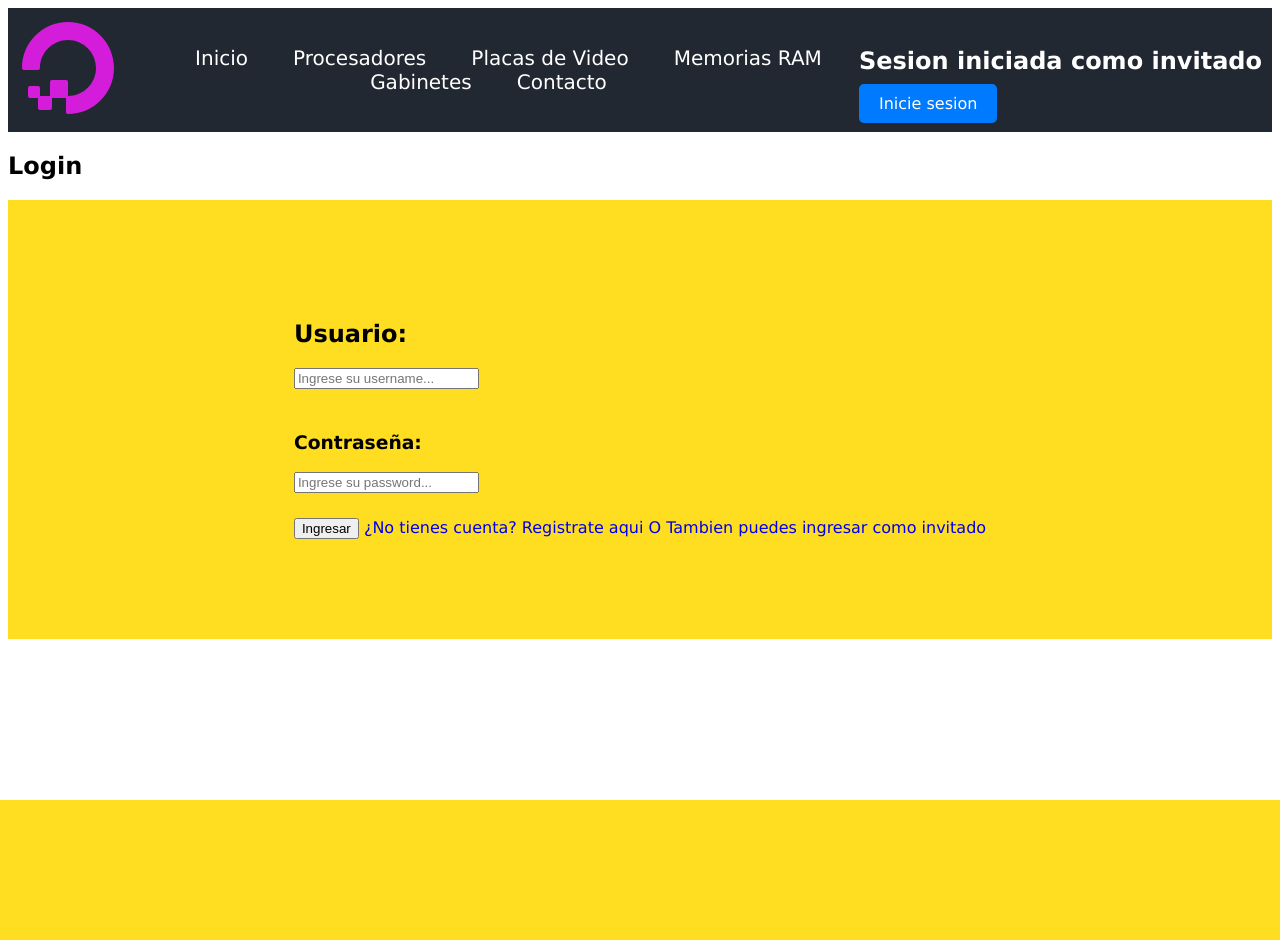
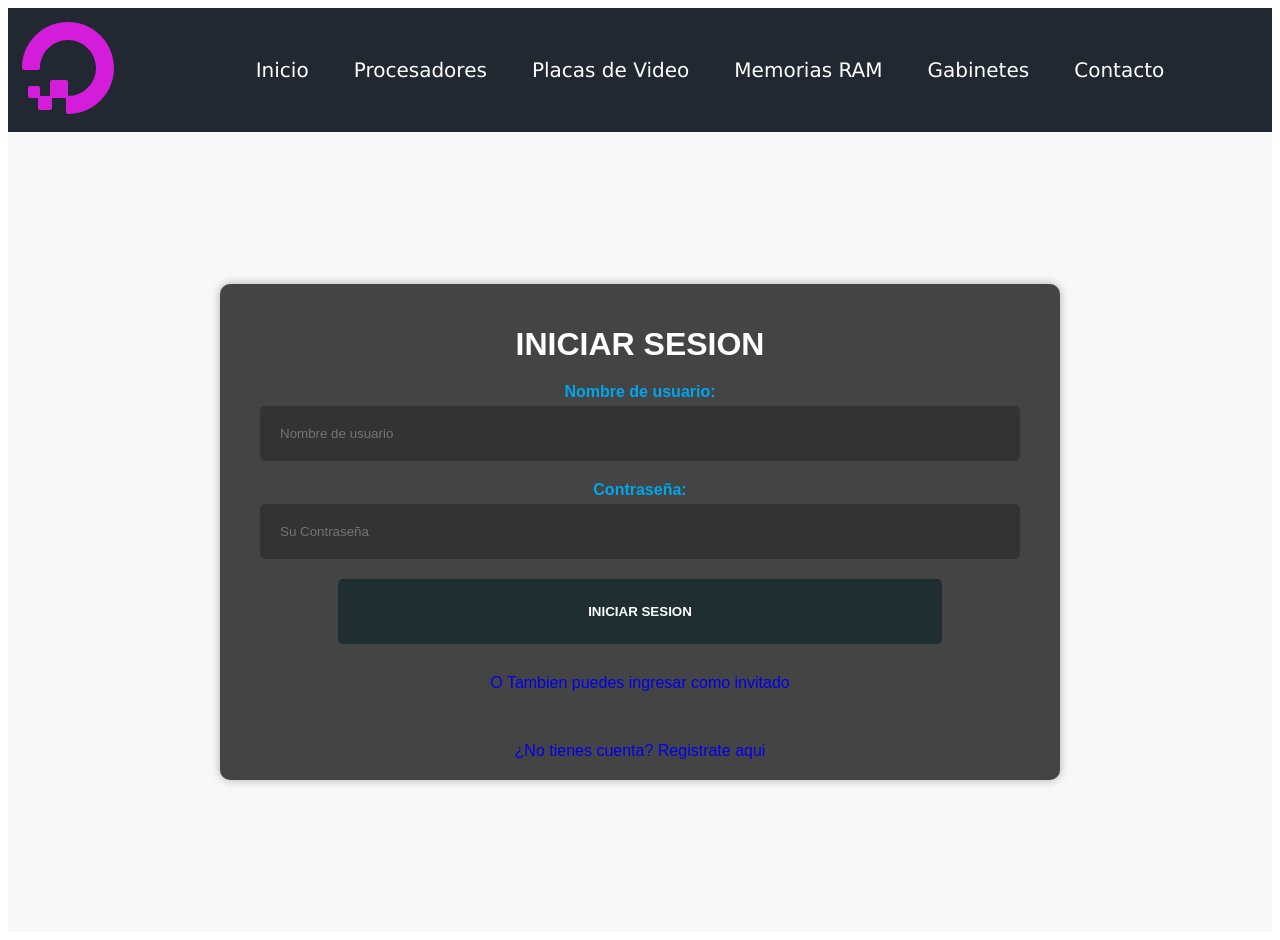
Before and after one commit to LucasCueli/ProyectoTPE-Web2, a PHP site: page /login in a window 1280 px wide. Before the commit the page ends 800 px from the top, so only its background shows below. Run offline with PHP 8.4, Linux system fonts and the light colour scheme.

Commit message:
Se agrego css formularios login y register, se acomodaron links header, tambien boton cerrar sesion

```diff
--- a/css/style.css
+++ b/css/style.css
@@ -15,6 +15,9 @@ header {
 
 a{
     text-decoration: none;
+}
+a:visited{
+    color:#EEEEEE;
 }
 
 /* Estilos para el logo */
@@ -36,7 +39,7 @@ a{
 
 /* Estilos para el botón de inicio de sesión */
 .login a {
-    background-color: #007bff;
+    background-color: #d31dda;
     color: #fff;
     padding: 10px 20px;
     text-decoration: none;
@@ -44,7 +47,7 @@ a{
 }
 
 .login a:hover {
-    background-color: #0056b3; /* Cambia el color al pasar el ratón sobre el botón */
+    background-color: #4f0e52; /* Cambia el color al pasar el ratón sobre el botón */
 }
 
 /* Estilos de la sección de Index */
@@ -96,15 +99,84 @@ a{
 
 
 
-/* Estilos login */
+/* Estilos Login y Register */
 
-.Usuarios{
-    padding: 100px;
-    background-color: #ffdd20;
+.centrar-formulario{
+    background-color: #f8f8f8;
+    font-family: Arial, sans-serif;
+    display: flex;
     justify-content: center;
-    display: grid;
-    gap: 25px;
+    align-items: center;
+    height: 100vh;
+    margin: 0;
 }
+.formulario {
+    background-color: #444;
+    border-radius: 10px;
+    padding: 20px;
+    box-shadow: 0 0 10px rgba(0, 0, 0, 0.3);
+    text-align: center;
+    width: 800px; /* Ancho del formulario */
+}
+
+/* Agregamos margen automático (auto) para centrar horizontalmente */
+.formulario form {
+    margin: 0 auto;
+}
+
+h1 {
+    color: #fff;
+    text-transform: uppercase;
+    margin-bottom: 20px;
+}
+
+.campo {
+    margin-bottom: 20px;
+}
+
+label {
+    display: block;
+    color: #00a6eb;
+    margin-bottom: 5px;
+    font-weight: bold;
+}
+
+input,
+textarea {
+    width: 90%;
+    padding: 20px;
+    background-color: #333;
+    border: none;
+    color: #000000;
+    border-radius: 5px;
+}
+
+input:focus,
+textarea:focus {
+    background-color: #00a6eb;
+    outline: none;
+}
+
+.boton button {
+    background-color: #1e2e31;
+    color: #fff;
+    border: none;
+    padding: 25px 250px;
+    border-radius: 5px;
+    cursor: pointer;
+    font-weight: bold;
+    text-transform: uppercase;
+}
+.boton button:hover {
+    background-color: #513968;
+}
+.invited{
+    margin-top: 30px;
+}
+.not-user{
+    margin-top: 50px;
+}
+
 
 /* Estilos del footer */
 footer {
--- a/templates/gabinetes.phtml
+++ b/templates/gabinetes.phtml
@@ -1,6 +1,5 @@
 <?php
     include_once('header.tpl');
-    include_once('navbar.tpl');
 ?>
 <h1>Gabinetes</h1>
 <?php include_once 'footer.tpl'; ?>
--- a/templates/login.phtml
+++ b/templates/login.phtml
@@ -1,21 +1,30 @@
-<?php include_once('header.tpl'); ?>
-<div class="container">
-    <h2>Login</h2>
-    <form action="verify" method="POST" class="Usuarios">
-        <div>
-            <h2>Usuario:</h2>
-            <input type="text" name="username" placeholder="Ingrese su username..."/>
+
+<?php include_once('navbar.tpl'); ?>
+
+<div class="centrar-formulario">
+    <div class="formulario">
+        <h1>Iniciar Sesion</h1>
+        <form action="verify" method="POST">
+            <div class="campo">
+                <label for="nombre">Nombre de usuario:</label>
+                <input type="text"  name="username" placeholder="Nombre de usuario">
             </div>
-        <div>
-            <h3>Contraseña:</h3>
-            <input type="password" name="password" placeholder="Ingrese su password..."/>
+            <div class="campo">
+                <label for="email">Contraseña:</label>
+                <input type="pasword" name="password" placeholder="Su Contraseña">
             </div>
-        <div>
-            <button class="buton-login" type="submit">Ingresar</button>
+            <div class="boton">
+                <button type="submit">Iniciar Sesion</button>
+            </div>
+            <div class="invited">
+                <a href="index">O Tambien puedes ingresar como invitado</a>
+            </div>
+            <div class="not-user">
                 <a href="register">¿No tienes cuenta? Registrate aqui </a>
-            <a href="index">O Tambien puedes ingresar como invitado</a>
             </div>
 
         </form>
     </div>
+ </div>
+
 <?php include_once('footer.tpl'); ?>
--- /dev/null
+++ b/templates/navbar.tpl
@@ -0,0 +1,26 @@
+<!DOCTYPE html>
+<html lang="en">
+<head>
+    <meta charset="UTF-8">
+    <meta name="viewport" content="width=device-width, initial-scale=1.0">
+    <title>Tienda de Computacion</title>
+    <link rel="stylesheet" href="./css/style.css">
+
+</head>
+      <header>
+        <div class="logo">
+          <a href="index">
+            <svg xmlns="http://www.w3.org/2000/svg" x="0px" y="0px" width="100" height="100" viewBox="0,0,256,256">
+            <g fill="#222831" fill-rule="nonzero" stroke="none" stroke-width="1" stroke-linecap="butt" stroke-linejoin="miter" stroke-miterlimit="10" stroke-dasharray="" stroke-dashoffset="0" font-family="none" font-weight="none" font-size="none" text-anchor="none" style="mix-blend-mode: normal"><path d="M0,256v-256h256v256z" id="bgRectangle"></path></g><g fill="#d31dda" fill-rule="nonzero" stroke="none" stroke-width="1" stroke-linecap="butt" stroke-linejoin="miter" stroke-miterlimit="10" stroke-dasharray="" stroke-dashoffset="0" font-family="none" font-weight="none" font-size="none" text-anchor="none" style="mix-blend-mode: normal"><g transform="scale(5.12,5.12)"><path d="M25,2c-12.682,0 -23,10.317 -23,23c0,0.553 0.448,1 1,1h7c0.552,0 1,-0.448 1,-1c0,-7.732 6.268,-14 14,-14c7.732,0 14,6.268 14,14c0,7.732 -6.268,14 -14,14v-7c0,-0.552 -0.448,-1 -1,-1h-7c-0.552,0 -1,0.448 -1,1v7h-5v-4c0,-0.552 -0.448,-1 -1,-1h-4c-0.552,0 -1,0.448 -1,1v4c0,0.552 0.448,1 1,1h4v5c0,0.552 0.448,1 1,1h5c0.552,0 1,-0.448 1,-1v-5h7v7c0,0.553 0.448,1 1,1c12.682,0 23,-10.317 23,-23c0,-12.683 -10.318,-23 -23,-23z"></path></g></g>
+          </svg>
+        </div>
+        <nav class="enlaces">
+          <a href="index">Inicio</a>
+          <a href="procesadores">Procesadores</a>
+          <a href="placas">Placas de Video</a>
+          <a href="rams">Memorias RAM</a>
+          <a href="gabinetes">Gabinetes</a>
+          <a href="nosotros">Contacto</a>
+        </nav>
+      </header>
+  <body>
--- a/templates/nosotros.phtml
+++ b/templates/nosotros.phtml
@@ -1,6 +1,5 @@
 <?php
     include_once('header.tpl');
-    include_once('navbar.tpl');
 ?>
 <h1>About us</h1>
 <?php include_once 'footer.tpl'; ?>
--- a/templates/placas.phtml
+++ b/templates/placas.phtml
@@ -1,6 +1,5 @@
 <?php
     include_once('header.tpl');
-    include_once('navbar.tpl');
 ?>
 <h1>Placas de Video</h1>
 <?php include_once 'footer.tpl'; ?>
--- a/templates/procesadores.phtml
+++ b/templates/procesadores.phtml
@@ -1,6 +1,5 @@
 <?php
     include_once('header.tpl');
-    include_once('navbar.tpl');
 ?>
 <h1>Procesadores</h1>
 <?php include_once 'footer.tpl'; ?>
--- a/templates/ram.phtml
+++ b/templates/ram.phtml
@@ -1,6 +1,5 @@
 <?php
     include_once('header.tpl');
-    include_once('navbar.tpl');
 ?>
 <h1>Memorias RAM</h1>
 <?php include_once 'footer.tpl'; ?>
```
Also changed, not shown: templates/register.phtml (+21 -5 lines). Lines whose indentation alone changed are shown as unchanged.
